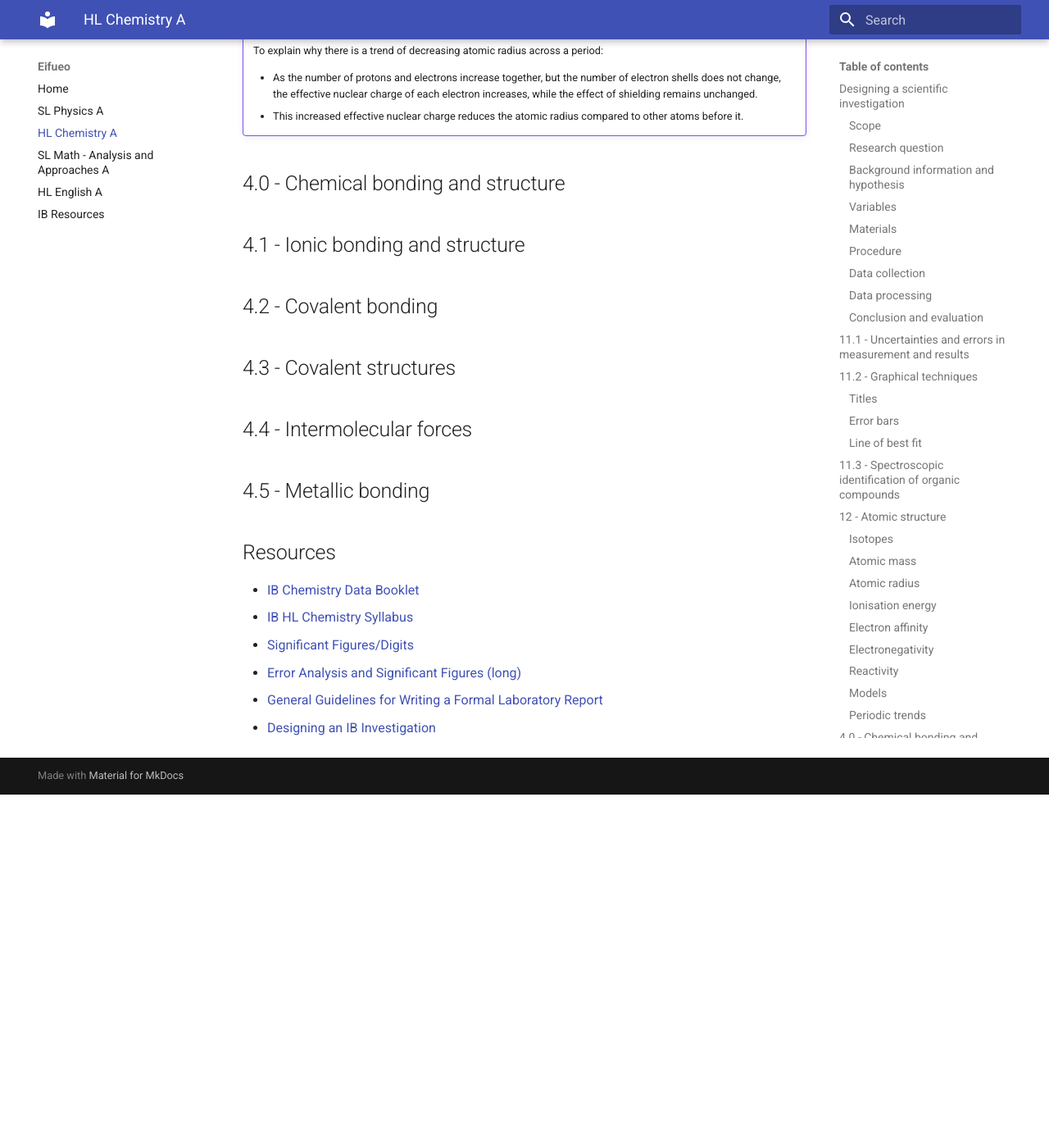
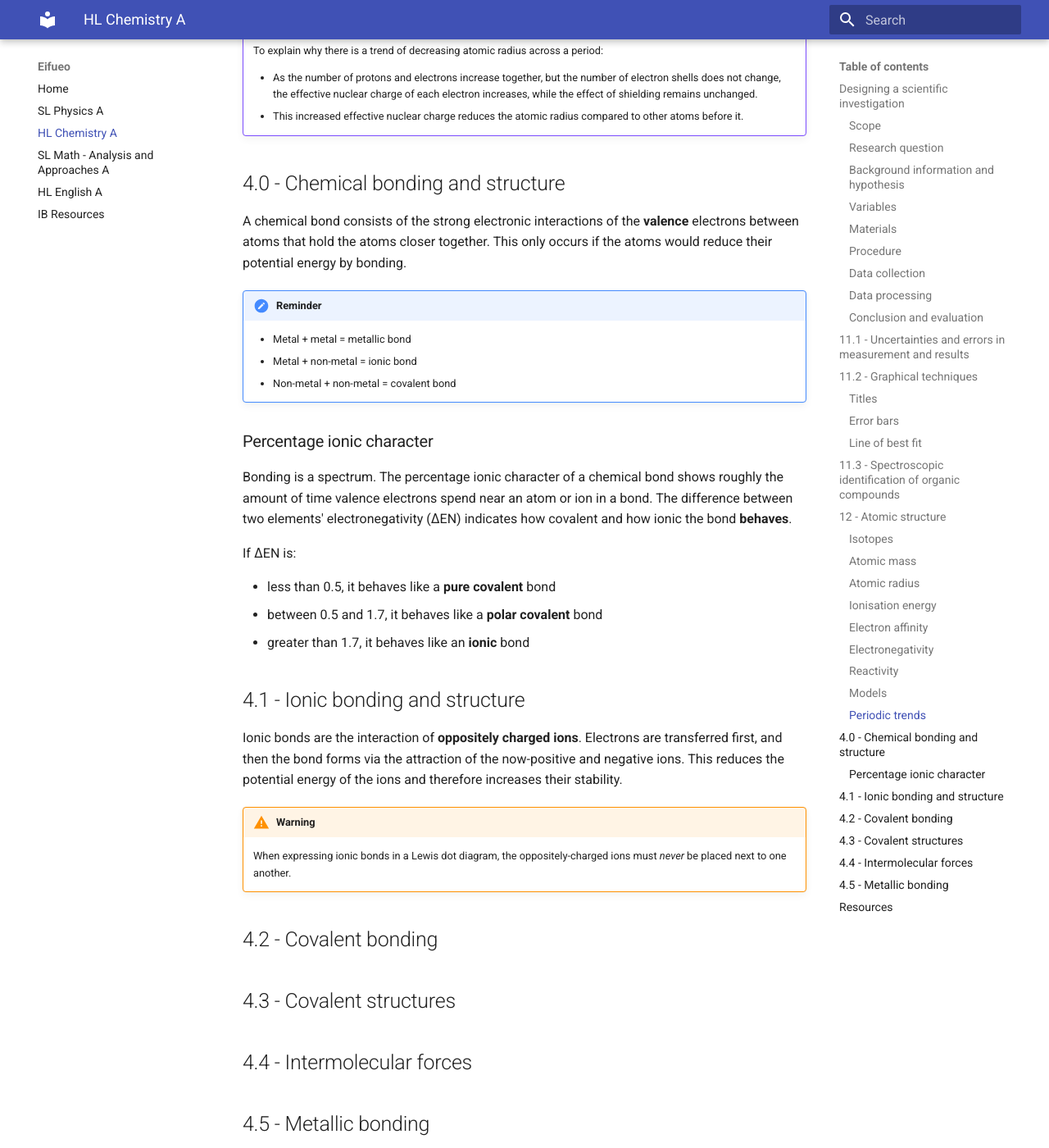
Before and after one commit to potatoeggy/eifueo, an MkDocs documentation site: the page built from docs/sch3uz.md, in a window 1280 px wide and 1400 px high, scrolled down 7765 px. Shown: the whole window at 82% size. Built offline with MkDocs 1.6.1 and Material for MkDocs 9.7.7, drawn with Linux system fonts in a browser that asks for light colours; formulas are drawn with MathJax 3; before the commit the page ends 8734 px from its top, so only the background shows below that.

Commit message:
chem: add bonding intro

```diff
--- a/docs/sch3uz.md
+++ b/docs/sch3uz.md
@@ -226,9 +226,29 @@ Down a period, the number of shells occupied by the electrons increases, so vale
 
 ## 4.0 - Chemical bonding and structure
 
+A chemical bond consists of the strong electronic interactions of the **valence** electrons between atoms that hold the atoms closer together. This only occurs if the atoms would reduce their potential energy by bonding.
+
+!!! reminder
+    - Metal + metal = metallic bond
+    - Metal + non-metal = ionic bond
+    - Non-metal + non-metal = covalent bond
+
+### Percentage ionic character
+
+Bonding is a spectrum. The percentage ionic character of a chemical bond shows roughly the amount of time valence electrons spend near an atom or ion in a bond. The difference between two elements' electronegativity (ΔEN) indicates how covalent and how ionic the bond **behaves**.
+
+If ΔEN is:
+
+ - less than 0.5, it behaves like a **pure covalent** bond
+ - between 0.5 and 1.7, it behaves like a **polar covalent** bond
+ - greater than 1.7, it behaves like an **ionic** bond
+
 ## 4.1 - Ionic bonding and structure
 
+Ionic bonds are the interaction of **oppositely charged ions**. Electrons are transferred first, and then the bond forms via the attraction of the now-positive and negative ions. This reduces the potential energy of the ions and therefore increases their stability.
 
+!!! warning
+    When expressing ionic bonds in a Lewis dot diagram, the oppositely-charged ions must *never* be placed next to one another.
 
 ## 4.2 - Covalent bonding
 
```
